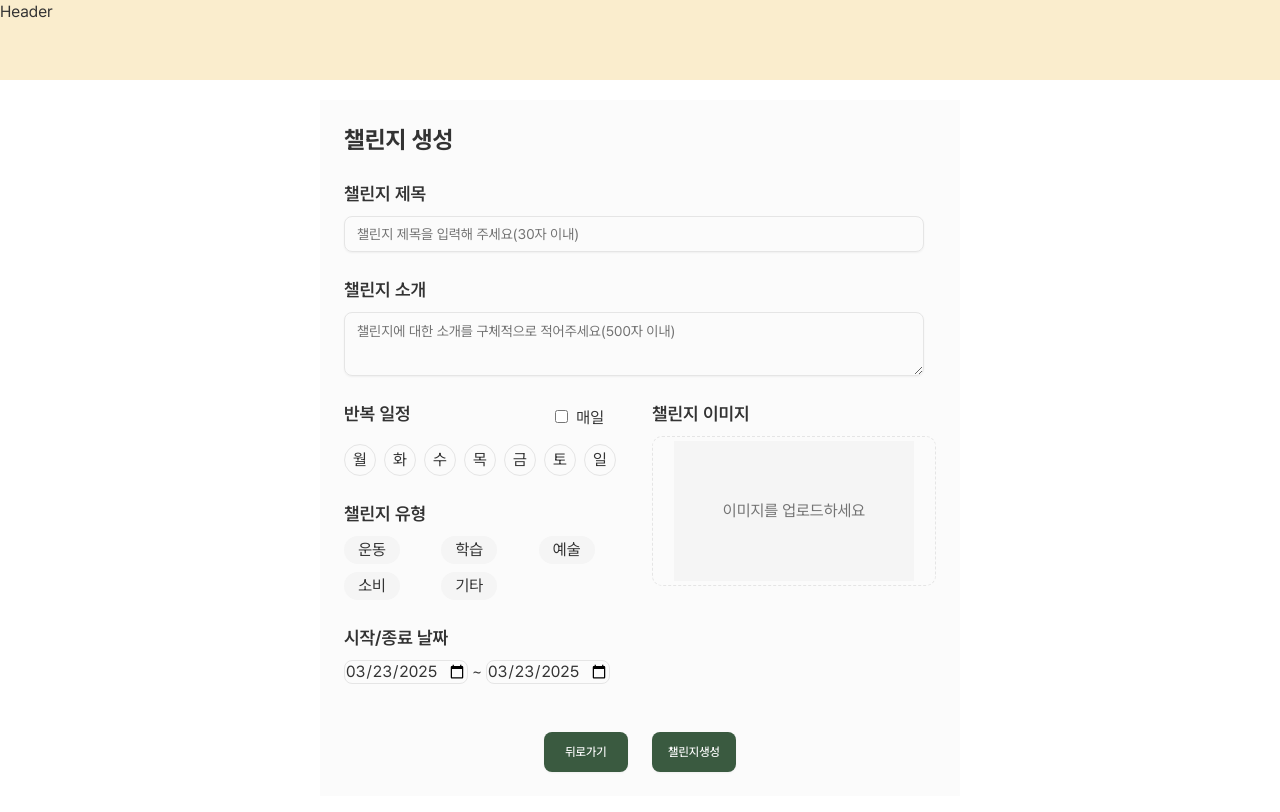
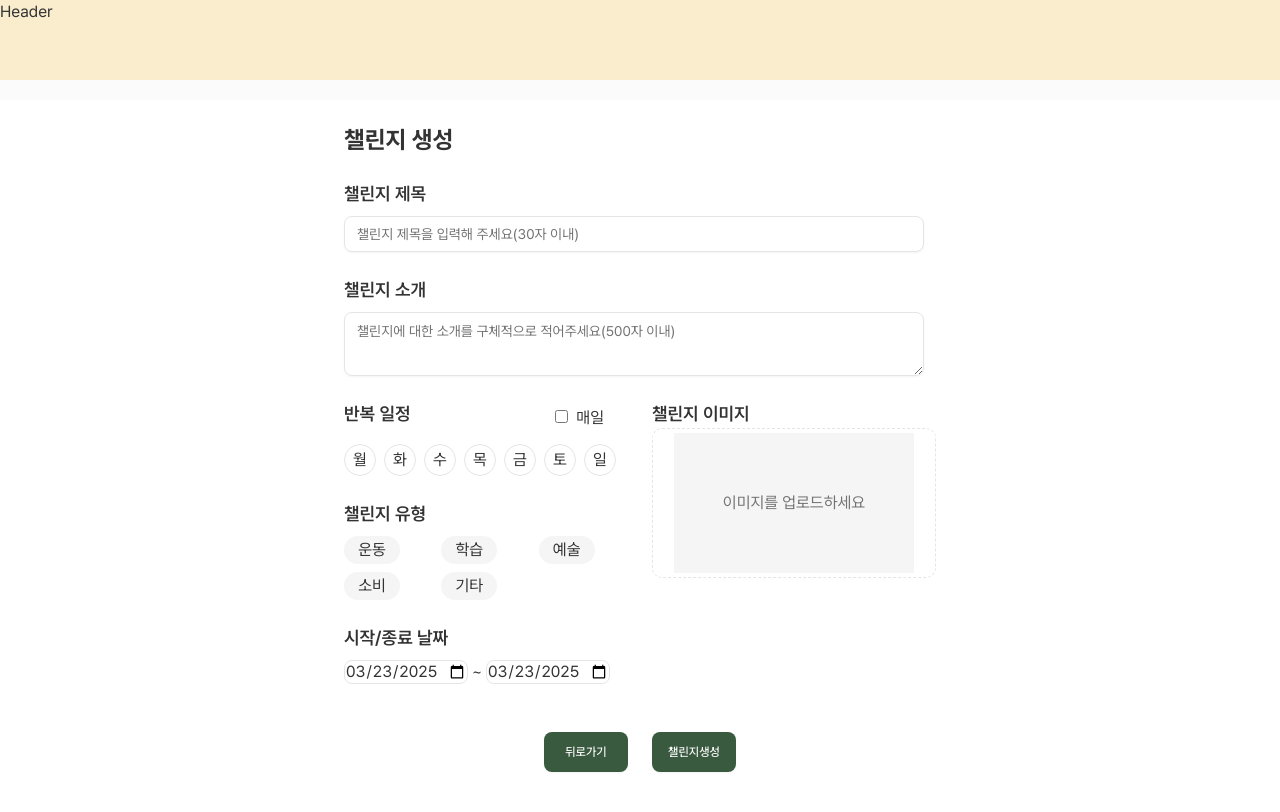
Before and after one commit to do-gather-challenge/do-gather, a Next.js app: page /challenges/post in a window 1280 px wide. Shown: the top 812 px of the page. Built offline with nearby package versions, Linux system fonts and the light colour scheme.

Commit message:
design: background: var(--white) 적용

```diff
--- a/src/app/(client)/challenges/post/page.tsx
+++ b/src/app/(client)/challenges/post/page.tsx
@@ -6,7 +6,7 @@ import ChallengePostInput from '@/components/features/challenges/post/challenge-
 import { useChallengeForm } from '@/lib/hooks/use-challenge-form';
 import ChallengePostButtonGroup from '@/components/features/challenges/post/challenge-post-button-group';
 
-const ChallengePostPage = () => {
+const ChallengePostPage: React.FC = () => {
   const { challenge, setters } = useChallengeForm();
 
   const handleDaySelection = (day: string) => {
@@ -25,7 +25,7 @@ const ChallengePostPage = () => {
   };
 
   return (
-    <div className="mx-auto mb-6 mt-[100px] max-w-[320px] bg-white p-6 md:max-w-[640px]">
+    <section className="mx-auto mt-[100px] mb-6 max-w-[320px] p-6 md:max-w-[640px]">
       <h1 className="mb-6 text-2xl font-bold">챌린지 생성</h1>
 
       {/* 타이틀 및 소개 입력 */}
@@ -57,7 +57,7 @@ const ChallengePostPage = () => {
       <div className="flex justify-center gap-6">
         <ChallengePostButtonGroup challenge={challenge} onBackClick={() => alert('뒤로가기')} />
       </div>
-    </div>
+    </section>
   );
 };
 
--- a/src/app/globals.css
+++ b/src/app/globals.css
@@ -93,6 +93,10 @@
   --white: #fbfbfb;
 }
 
+html {
+  background: var(--white);
+}
+
 .dark {
   --background: oklch(0.145 0 0);
   --foreground: oklch(0.985 0 0);
--- a/src/components/features/challenges/post/challenge-post-button-group.tsx
+++ b/src/components/features/challenges/post/challenge-post-button-group.tsx
@@ -10,8 +10,7 @@ const ChallengePostButtonGroup = ({ challenge, onBackClick }: ButtonGroupProps)
   const handleSubmitChallenge = async () => {
     const { title, description, startDate, finishDate, category, executeDays } = challenge;
     if (!title || !description || !startDate || !finishDate || !category || executeDays.length === 0) {
-      alert('모든 필수 정보를 입력해 주세요.');
-      return;
+      return alert('모든 필수 정보를 입력해 주세요.');
     }
 
     try {
--- a/src/components/features/challenges/post/challenge-post-image-uploader.tsx
+++ b/src/components/features/challenges/post/challenge-post-image-uploader.tsx
@@ -11,7 +11,9 @@ const ChallengePostImageUploader = ({ onUploadImage }: ImageUploaderProps) => {
 
   return (
     <section>
-      <h2 className="mb-2 text-lg font-semibold">챌린지 이미지</h2>
+      <label className="mb-2 text-lg font-semibold" htmlFor="image-upload">
+        챌린지 이미지
+      </label>
       <div className="border-border flex items-center justify-center rounded-lg border-1 border-dashed p-1">
         <input type="file" accept="image/*" className="hidden" id="image-upload" onChange={handleChange} />
         <label htmlFor="image-upload" className="cursor-pointer text-center">
```
